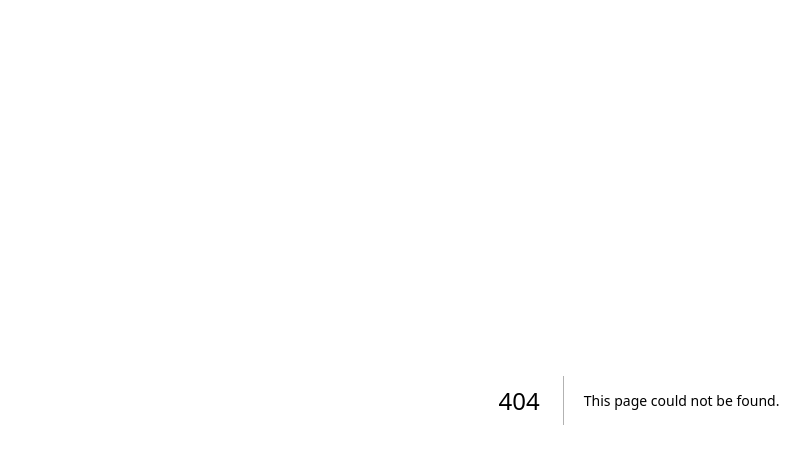
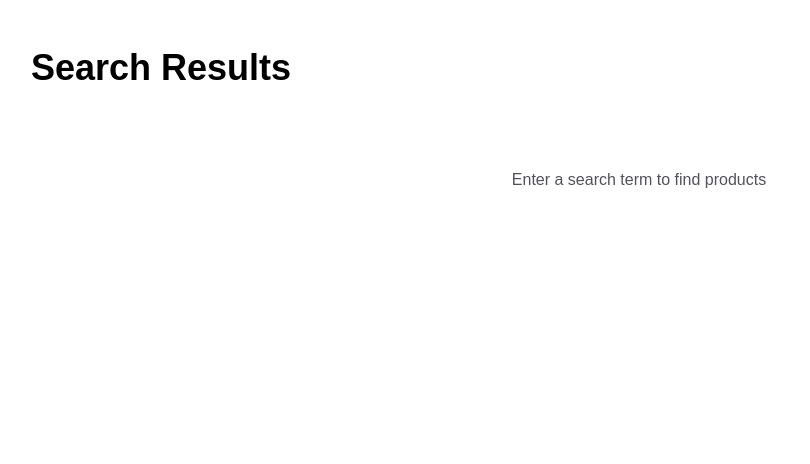
Before and after one commit to Exzort567/exzort-gear, a Next.js app: page /search in a window 1280 px wide. Before the commit this address had no page. Shown: the top 464 px of the page, without its empty margins (1-811 px from the left). Built offline with nearby package versions, Linux system fonts and the light colour scheme.

Commit message:
Implement Search

```diff
--- /dev/null
+++ b/app/search/page.tsx
@@ -0,0 +1,93 @@
+import { Metadata } from 'next';
+import { fetchShopify } from '@/lib/shopify';
+import ProductCard from '@/components/ProductCard';
+
+type Props = {
+  searchParams: Promise<{ q?: string }>;
+};
+
+export const metadata: Metadata = {
+  title: 'Search - Exzort Gear',
+  description: 'Search for products',
+};
+
+export default async function SearchPage({ searchParams }: Props) {
+  const params = await searchParams;
+  const query = params.q || '';
+
+  let products = [];
+
+  if (query) {
+    const { data } = await fetchShopify({
+      query: `
+        query SearchProducts($query: String!) {
+          products(first: 24, query: $query) {
+            edges {
+              node {
+                id
+                title
+                handle
+                availableForSale
+                priceRange {
+                  minVariantPrice {
+                    amount
+                    currencyCode
+                  }
+                }
+                images(first: 1) {
+                  edges {
+                    node {
+                      url
+                      altText
+                    }
+                  }
+                }
+              }
+            }
+          }
+        }
+      `,
+      variables: { query }
+    });
+
+    products = data?.products?.edges || [];
+  }
+
+  return (
+    <div className="container mx-auto px-4 sm:px-6 lg:px-8 py-12">
+      <div className="mb-8">
+        <h1 className="text-4xl font-bold text-black dark:text-white mb-4">
+          Search Results
+        </h1>
+        {query && (
+          <p className="text-zinc-600 dark:text-zinc-400">
+            {products.length > 0
+              ? `Found ${products.length} result${products.length !== 1 ? 's' : ''} for "${query}"`
+              : `No results found for "${query}"`
+            }
+          </p>
+        )}
+      </div>
+
+      {!query ? (
+        <div className="text-center py-12">
+          <p className="text-zinc-600 dark:text-zinc-400">
+            Enter a search term to find products
+          </p>
+        </div>
+      ) : products.length === 0 ? (
+        <div className="text-center py-12">
+          <p className="text-zinc-600 dark:text-zinc-400 mb-4">
+            Try searching with different keywords
+          </p>
+        </div>
+      ) : (
+        <div className="grid grid-cols-1 sm:grid-cols-2 lg:grid-cols-3 xl:grid-cols-4 gap-6">
+          {products.map(({ node }: any) => (
+            <ProductCard key={node.id} product={node} />
+          ))}
+        </div>
+      )}
+    </div>
+  );
+}
```
